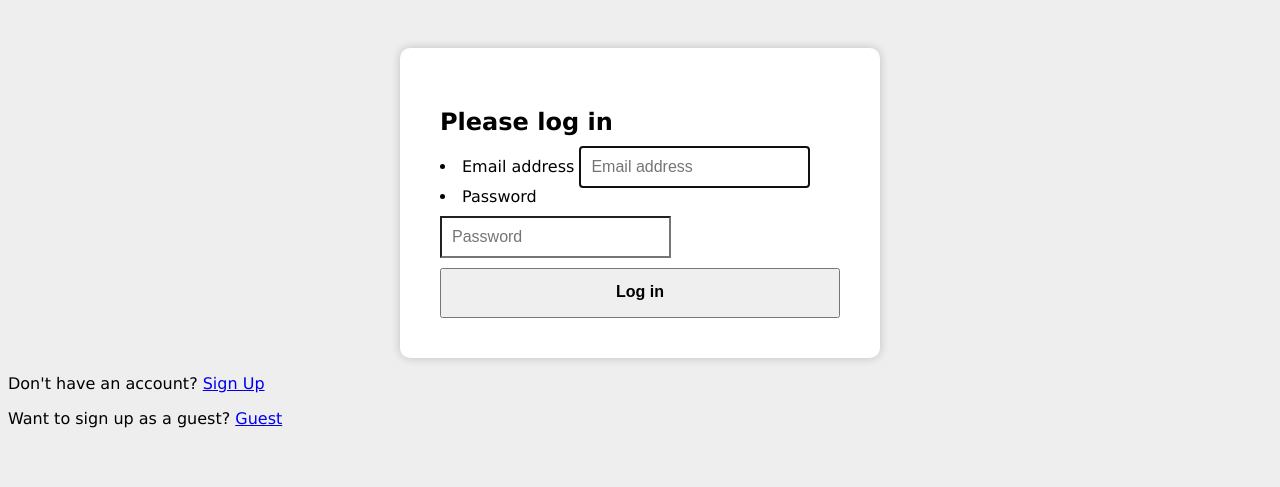
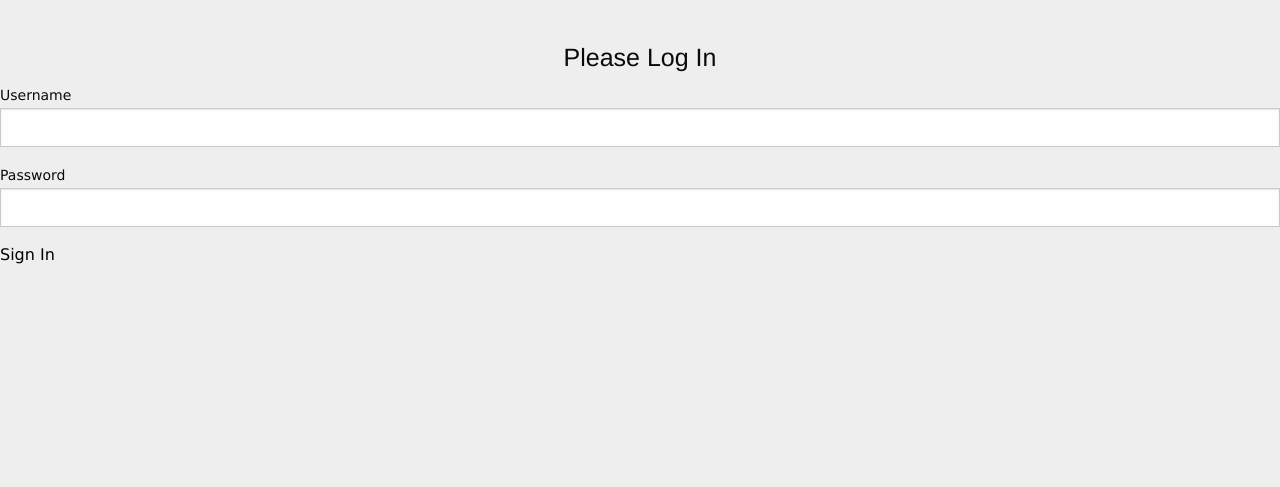
Before and after one commit to DavidHCCNguyen/C7-EazyShopping, a plain HTML site: page login.html in a window 1280 px wide. Drawn offline with nearby package versions, Linux system fonts and the light colour scheme.

Commit message:
Current main

```diff
--- a/login.html
+++ b/login.html
@@ -1,9 +1,27 @@
 <!DOCTYPE html>
-<html>
+<html lang="'en">
   <head>
+    <meta charset="UTF-8" />
+    <meta name="viewport" content="width=device-width, initial-scale=1.0" />
+    <meta http-equiv="X-UA-Compatible" content="ie=edge" />
     <title>Login Page</title>
-    <link rel="stylesheet" href="style.css">
-    <div class="container">
+    <body>
+      <!-- Foundation CSS -->
+      <link rel="stylesheet" href="https://cdn.jsdelivr.net/npm/foundation-sites@6.7.5/dist/css/foundation.min.css" crossorigin="anonymous">
+      <link rel="stylesheet" href="style.css">
+    </head>
+    <body>
+      <form>
+        <div class="sign-in-form">
+          <h4 class="text-center">Please Log In</h4>
+          <label for="sign-in-form-username">Username</label>
+          <input type="text" class="sign-in-form-username" id="sign-in-form-username">
+          <label for="sign-in-form-password">Password</label>
+          <input type="text" class="sign-in-form-password" id="sign-in-form-password">
+          <button type="submit" class="sign-in-form-button">Sign In</button>
+        </div>
+      </form>
+    <!-- <div class="container">
       <form class="form-signin" id="login-form">
         <h2 class="form-signin-heading">Please log in</h2>
         <li><label for="inputEmail" class="sr-only">Email address</label>
@@ -13,11 +31,11 @@
         <button class="btn btn-lg btn-primary btn-block" type="submit">Log in</button>
       </form>
       <div class="text-center mt-3">
-        <p>Don't have an account? <a href="./signup/signup.html">Sign Up</a></p>
+        <p>Don't have an account? <a href="signup.html">Sign Up</a></p>
       </div>
       <div class="text center mt-3">
-        <p>Want to sign up as a guest? <a href="../extras/index.html">Guest</a></p>
-      </div>
+        <p>Want to sign up as a guest? <a href="guest-login">Create Guest</a></p>
+      </div> -->
     </div>
     <script src="loginscript.js"></script>
   </body>
```
